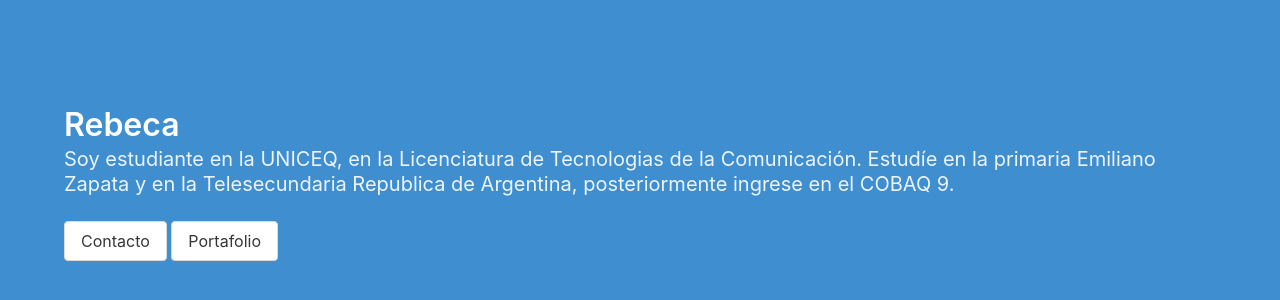
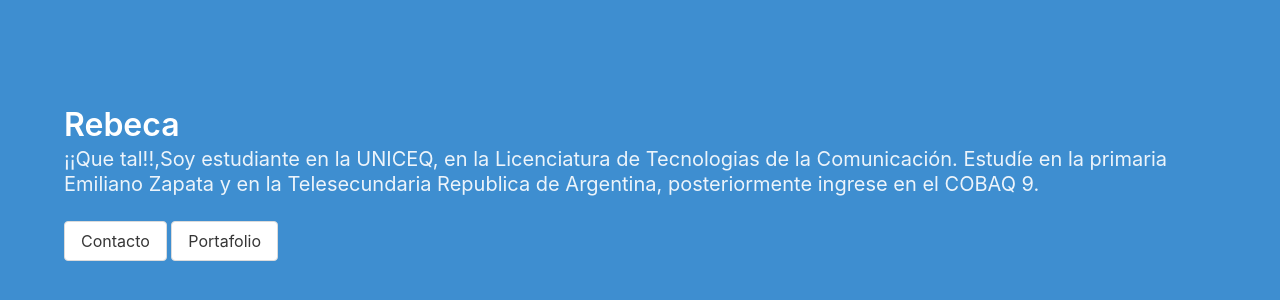
Before and after one commit to Rebeca-my/rebeca-my.github.com, a plain HTML site: page index.html in a window 1280 px wide. Shown: the part 216-516 px from the top of the page. Drawn offline with nearby package versions, Linux system fonts and the light colour scheme.

Commit message:
saludo simple

```diff
--- a/index.html
+++ b/index.html
@@ -11,11 +11,12 @@
     </head>
 
     <body>
+
         <section class="hero is-info is-fullheight">
             <div class="hero-body">
                 <div class="container">
                     <h1 class="title">Rebeca</h1>
-                    <h2 class="subtitle">Soy estudiante en la UNICEQ, en la Licenciatura de Tecnologias de la Comunicación.
+                    <h2 class="subtitle">¡¡Que tal!!,Soy estudiante en la UNICEQ, en la Licenciatura de Tecnologias de la Comunicación.
 Estudíe en la primaria Emiliano Zapata y en la Telesecundaria Republica de Argentina, posteriormente ingrese en el COBAQ 9. </h2>
                     <a class="button" href="/contacto">Contacto</a>
                   <a class="button" href="/portafolio">Portafolio</a>
```
